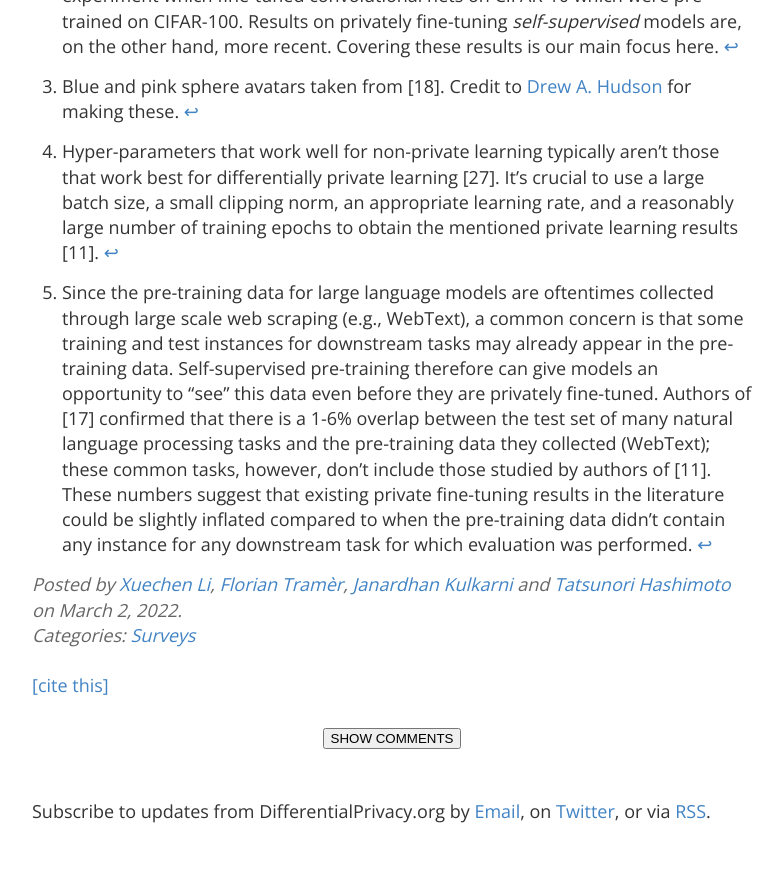
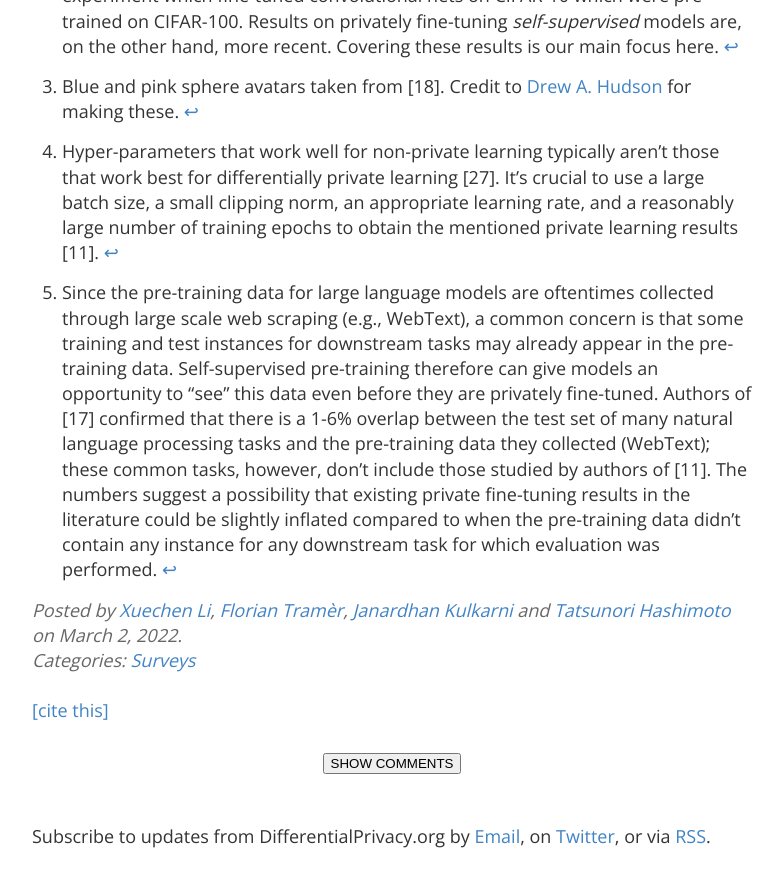
Before and after one commit to differentialprivacy/differentialprivacy, a Jekyll site: the page built from _posts/2022-03-02-dp-fine-tuning.md, in a window 1280 px wide and 900 px high, scrolled down 7590 px. Shown: the top 887 px of the window, without its empty margins (248-1031 px from the left). Built offline with Jekyll 4.4.1, drawn with Linux system fonts in a browser that asks for light colours; comment, search, counter and statistics services are not loaded.

Commit message:
Precise.

```diff
--- a/_posts/2022-03-02-dp-fine-tuning.md
+++ b/_posts/2022-03-02-dp-fine-tuning.md
@@ -118,7 +118,7 @@ These are fundamental limitations of differential privacy which improvements to
 
 [^4]: Hyper-parameters that work well for non-private learning typically aren't those that work best for differentially private learning [27]. It’s crucial to use a large batch size, a small clipping norm, an appropriate learning rate, and a reasonably large number of training epochs to obtain the mentioned private learning results [11].
 
-[^5]: Since the pre-training data for large language models are oftentimes collected through large scale web scraping (e.g., WebText), a common concern is that some training and test instances for downstream tasks may already appear in the pre-training data. Self-supervised pre-training therefore can give models an opportunity to “see” this data even before they are privately fine-tuned. Authors of [17] confirmed that there is a 1-6% overlap between the test set of many natural language processing tasks and the pre-training data they collected (WebText); these common tasks, however, don't include those studied by authors of [11]. These numbers suggest that existing private fine-tuning results in the literature could be slightly inflated compared to when the pre-training data didn’t contain any instance for any downstream task for which evaluation was performed.
+[^5]: Since the pre-training data for large language models are oftentimes collected through large scale web scraping (e.g., WebText), a common concern is that some training and test instances for downstream tasks may already appear in the pre-training data. Self-supervised pre-training therefore can give models an opportunity to “see” this data even before they are privately fine-tuned. Authors of [17] confirmed that there is a 1-6% overlap between the test set of many natural language processing tasks and the pre-training data they collected (WebText); these common tasks, however, don't include those studied by authors of [11]. The numbers suggest a possibility that existing private fine-tuning results in the literature could be slightly inflated compared to when the pre-training data didn’t contain any instance for any downstream task for which evaluation was performed.
 
 ## Acknowledgements
 
```
